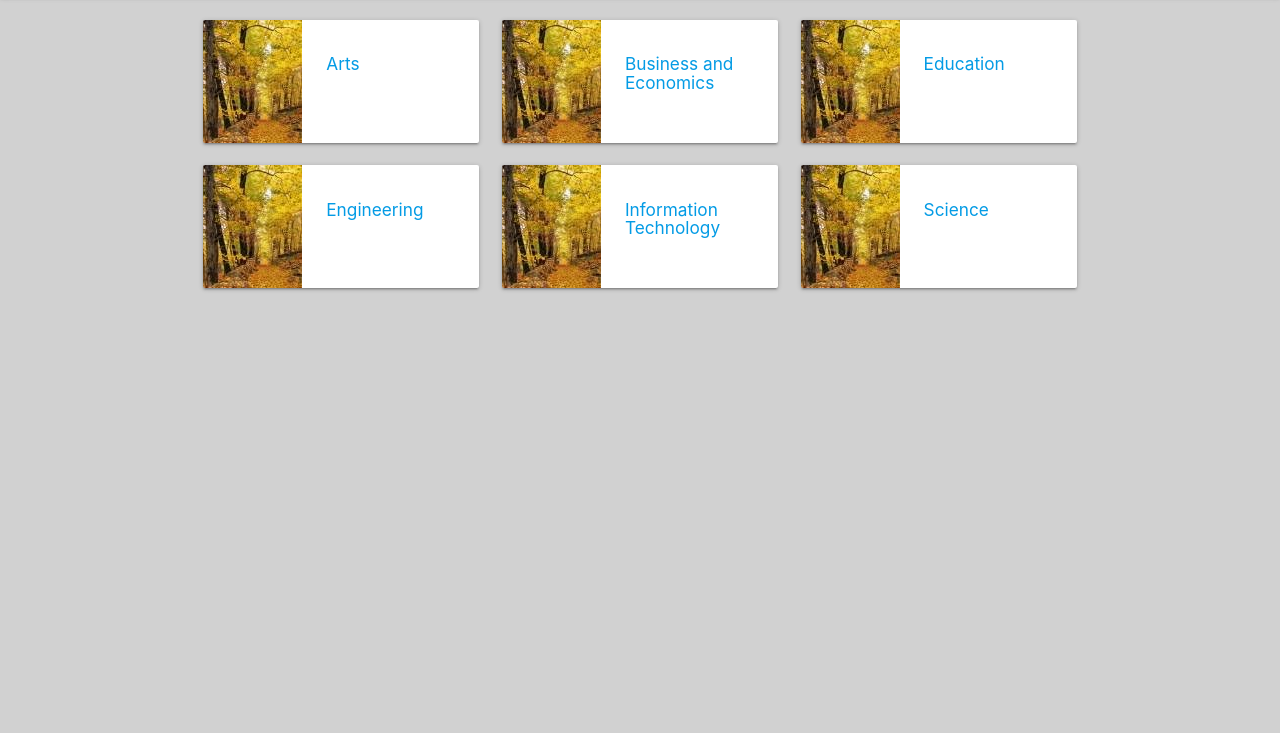
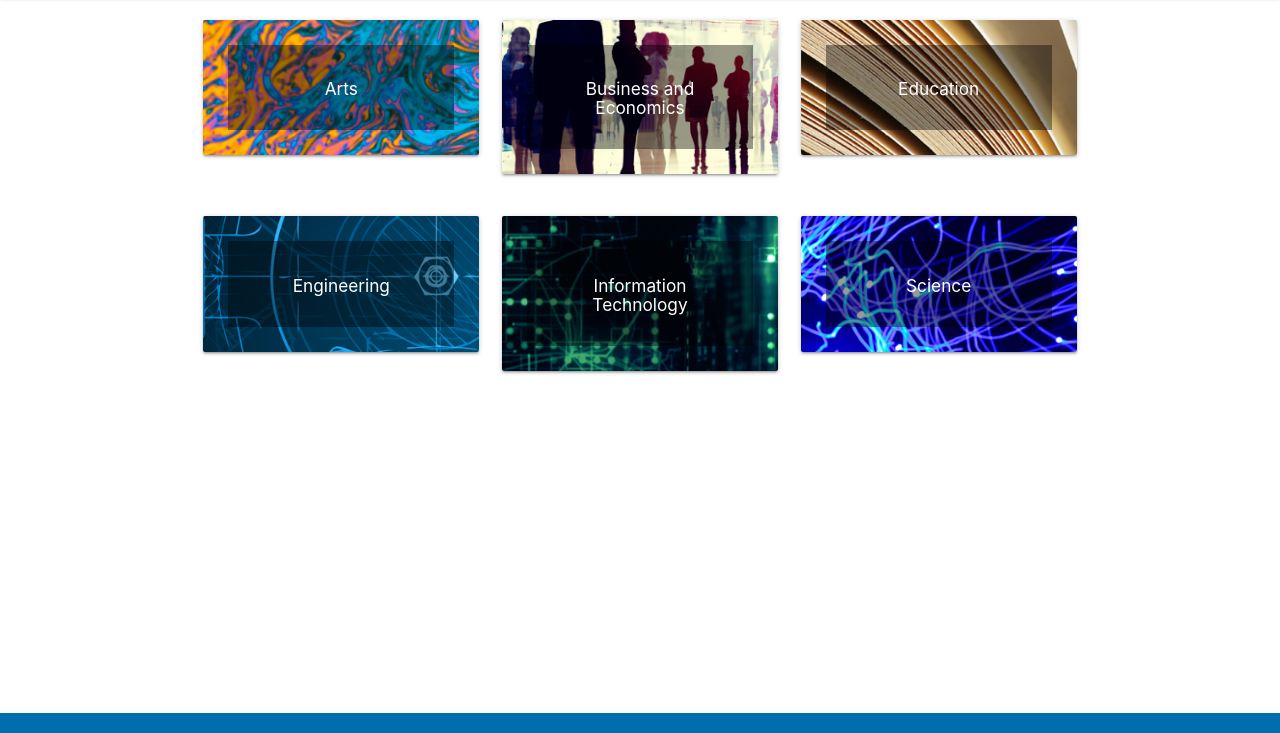
Before and after one commit to asherLZR/perspective, a website: page client/index.html in a window 1280 px wide. Shown: the part 67-800 px from the top of the page. Drawn offline with nearby package versions, Linux system fonts and the light colour scheme.

Commit message:
General CSS to follow Monash design guidelines

```diff
--- a/client/app.js
+++ b/client/app.js
@@ -4,7 +4,7 @@ Vue.component('subject-card', {
         }
     },
     props: ['title', 'cardinfo', 'imgfile', 'url'],
-    template: '<div class="col s4"><a :href="url"><div class="card horizontal"><div class="card-image"><img :src="imgfile"></div><div class="card-stacked"><div class="card-content"><h6>{{title}}</h6></div></div></div></a></div>'
+    template: '<div class="col s4"><a :href="url"><div class="card horizontal" :style="imgfile"><div class="card-stacked"><div class="card-content"><h6>{{title}}</h6></div></div></div></a></div>'
 })
 
 new Vue({
@@ -12,30 +12,30 @@ new Vue({
     data: {
         "subjects": [{
             name: "Arts",
-            img: "assets/download-s.jpg",
+            img: "background-image: url('/assets/arts.jpg');",
             url: "/units/arts"
         },{
             name: "Business and Economics",
-            img: "assets/download-s.jpg",
+            img: "background-image: url('/assets/business.jpg');",
             url: "/units/business"
         },
         {
             name: "Education",
-            img: "assets/download-s.jpg",
+            img: "background-image: url('/assets/education.jpg');",
             url: "/units/education"
-        },
-        {
+        }],
+        "subjects_1": [{
                 name: "Engineering",
-            img: "assets/download-s.jpg",
+                img: "background-image: url('/assets/engineering.jpg');",
                 url: "/units/engineering"
             },{
                 name: "Information Technology",
-            img: "assets/download-s.jpg",
+                img: "background-image: url('/assets/informationTechnology.jpg');",
                 url: "/units/it"
             },
             {
                 name: "Science",
-            img: "assets/download-s.jpg",
+                img: "background-image: url('/assets/science.jpg');",
                 url: "/units/science"
             }]
         }
--- /dev/null
+++ b/client/index.css
@@ -0,0 +1,13 @@
+.card {
+    padding: 25px;
+    background-size: auto 100%;
+}
+
+.card-stacked {
+    background: rgba(0, 0, 0, 0.4);
+}
+
+.card-content h6 {
+    color: white;
+    text-align: center;
+}
--- a/client/index.html
+++ b/client/index.html
@@ -1,9 +1,10 @@
 <html>
     <head>
         <title>Hackamon Project</title>
-        <link rel="stylesheet" href="./style.css">
         <link rel="stylesheet" href="https://cdnjs.cloudflare.com/ajax/libs/materialize/1.0.0/css/materialize.min.css">
         <link href="https://fonts.googleapis.com/icon?family=Material+Icons" rel="stylesheet">
+        <link rel="stylesheet" href="/style.css">
+        <link rel="stylesheet" href="/index.css">
     </head>
     <body>
         <header>
@@ -20,7 +21,7 @@
                         </div>
                     </form>
                     </li>
-                    <li><a href="./index.html">Explore</a></li>
+                    <li><a href="/index.html">Explore</a></li>
                     <li><a href="">Profile</a></li>
                     </ul>
                 </div>
@@ -34,6 +35,11 @@
                         <subject-card :title="subject.name" cardinfo="Hey" :imgfile="subject.img" :url="subject.url"></subject-card>
                     </div>
                 </div>
+                <div class="row">
+                    <div v-for="subject in subjects_1">
+                        <subject-card :title="subject.name" cardinfo="Hey" :imgfile="subject.img" :url="subject.url"></subject-card>
+                    </div>
+                </div>
             </div>
         </main>
         </div>
--- a/client/style.css
+++ b/client/style.css
@@ -2,7 +2,7 @@ body {
     display: flex;
     min-height: 100vh;
     flex-direction: column;
-    background-color: rgb(204, 204, 204);
+    background-color: white;
     background-size:     cover;                      /* <------ */
     background-repeat:   no-repeat;
     background-position: center;
@@ -13,17 +13,11 @@ main {
     flex: 1 0 auto;
 }
 
+.transparent {
+    background-color: rgb(0,109,174) !important;
+}
 .brand-logo {
     margin-left: 200px;
-}
-
-.layer {
-    background-color: rgba(255, 255, 255, 0.1);
-    position: absolute;
-    top: 0;
-    left: 0;
-    width: 100%;
-    height: 100%;
 }
 
 .title{
@@ -38,7 +32,7 @@ main {
 }
 
 .star {
-    color: yellow;
+    color: rgb(249, 172, 18);
 }
 
 .header-container{
--- a/client/unit.css
+++ b/client/unit.css
@@ -1,3 +1,3 @@
-#subject-header {
-    color: white;
+.collection:hover {
+    box-shadow: 0 3px 6px rgba(0,0,0,0.16), 0 3px 6px rgba(0,0,0,0.23);
 }
--- a/client/unit.ejs
+++ b/client/unit.ejs
@@ -2,10 +2,10 @@
 
     <head>
         <title>Hackamon Project</title>
+        <link rel="stylesheet" href="https://cdnjs.cloudflare.com/ajax/libs/materialize/1.0.0/css/materialize.min.css">
+        <link href="https://fonts.googleapis.com/icon?family=Material+Icons" rel="stylesheet">
         <link rel="stylesheet" href="/style.css">
         <link rel="stylesheet" href="/unit.css">
-        <link rel="stylesheet" href="https://cdnjs.cloudflare.com/ajax/libs/materialize/1.0.0/css/materialize.min.css">
-        <link href="https://fonts.googleapis.com/icon?family=Material+Icons" rel="stylesheet">
     </head>
     <body>
         <header>
```
Also changed, not shown: client/video.html (+1 -1 lines), client/assets/arts.jpg (added), client/assets/business.jpg (added), client/assets/education.jpg (added), client/assets/engineering.jpg (added), client/assets/informationTechnology.jpg (added), client/assets/science.jpg (added). Lines whose indentation alone changed are shown as unchanged.
